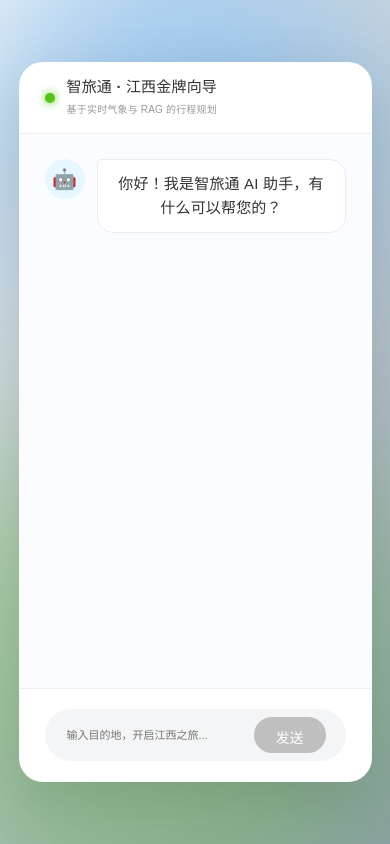
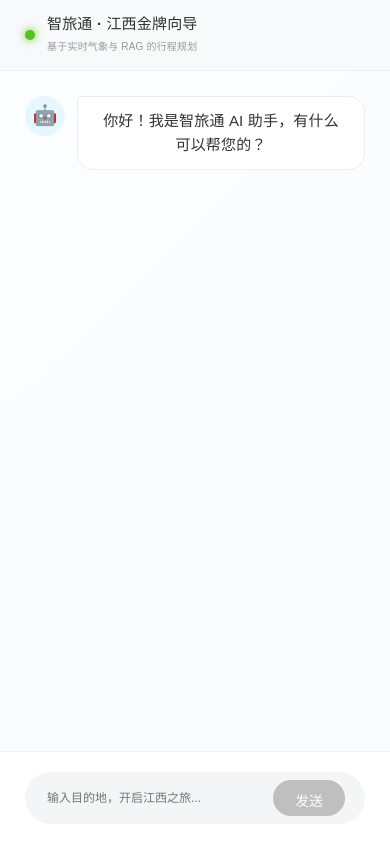
Before and after one commit to xllllli/-, a Vue app: page / in a window 390 px wide. Built offline with nearby package versions, Linux system fonts and the light colour scheme.

Commit message:
修改手机端显示样式

```diff
--- a/src/components/agent.vue
+++ b/src/components/agent.vue
@@ -482,15 +482,33 @@ input {
 
 /* 手机设备 (小于 768px) */
 @media (max-width: 768px) {
-  .chat-window {
-    width: 100%;
-    height: 100vh;
-    border-radius: 0;
+/* 1. 让背景装饰球消失，节省手机性能 */
+  .bg-decoration {
+    display: none;
   }
 
+  /* 2. 让外层容器不再居中对齐，而是直接撑满 */
+  .app-container {
+    align-items: flex-start; /* 顶部对齐 */
+    background: #fff;        /* 手机端直接用纯白背景，视觉更清爽 */
+  }
+/* 3. 核心：让聊天窗口变身“全屏 App” */
+  .chat-window {
+    width: 100% !important;
+    max-width: none !important;
+    height: 100vh !important; /* 占据全高 */
+    height: 100dvh !important; /* 适配移动端浏览器地址栏伸缩 (Dynamic Viewport) */
+    border-radius: 0 !important; /* 去掉大圆角 */
+    box-shadow: none !important; /* 去掉外阴影 */
+    border: none !important;     /* 去掉外边框 */
+  }
+
+  /* 4. 调整页眉，增加沉浸感 */
   .header {
     height: 60px;
-    padding: 0 16px;
+    padding: 0 15px;
+    background: #f8f9fa;
+    border-bottom: 1px solid #eee;
   }
 
   .main-title {
@@ -520,16 +538,17 @@ input {
     max-width: 90%;
   }
 
+  /* 5. 调整底部输入框，确保其在手机输入法弹出时不被遮挡 */
   .footer {
-    padding: 12px 16px;
+    padding: 10px 15px env(safe-area-inset-bottom); /* 适配 iPhone 底部“小横条” */
+    background: #fff;
   }
-
   .input-wrapper {
     padding: 4px 4px 4px 16px;
   }
 
   input {
-    font-size: 12px;
+    font-size: 12px !important; /* 强制 16px 防止 iOS 自动缩放 */
   }
 
   .send-btn {
@@ -542,6 +561,11 @@ input {
     padding: 8px 12px;
     font-size: 12px;
   }
+
+  .card-image {
+    height: 140px; /* 适当减小图片高度 */
+  }
+
 }
 
 /* 超小手机 (小于 480px) */
```
